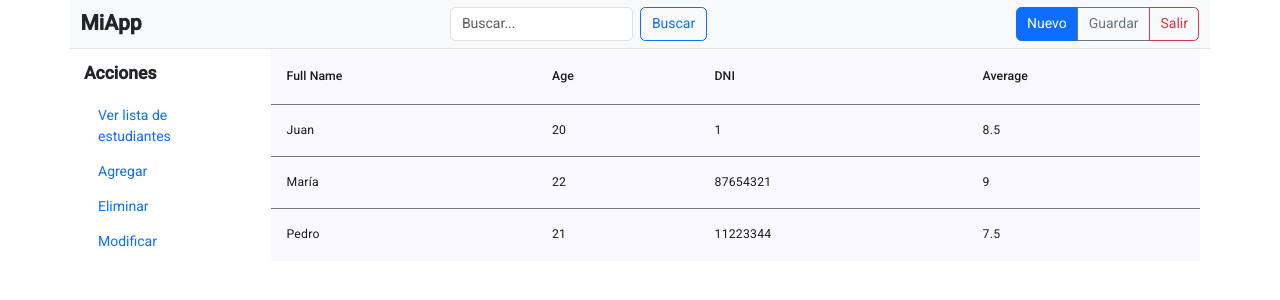
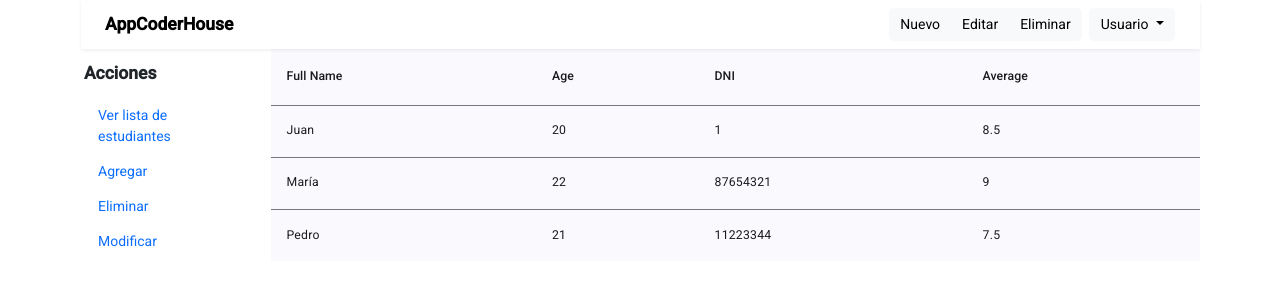
Before and after one commit to robermejia/primer_avance, an Angular app: page / in a window 1280 px wide. Shown: the top 300 px of the page. Built offline with nearby package versions, Linux system fonts and the light colour scheme.

Commit message:
feat: toolbar update

```diff
--- a/src/app/toolbar/toolbar.html
+++ b/src/app/toolbar/toolbar.html
@@ -1,22 +1,33 @@
-  <div class="container py-2 bg-light border-bottom">
-    <div class="d-flex flex-wrap align-items-center justify-content-between">
+<div class="container">
+  <!-- Toolbar superior -->
+  <nav class="toolbar navbar navbar-expand-lg shadow-sm px-3 py-2">
+    <div class="container-fluid">
 
-      <!-- Logo o Título -->
-      <a href="#" class="text-dark fs-4 fw-bold text-decoration-none">MiApp</a>
+      <!-- Logo / Marca -->
+      <a class="navbar-brand fw-bold" href="#">AppCoderHouse</a>
 
-      <!-- Buscador -->
-      <form class="d-flex my-2 my-lg-0" role="search">
-        <input class="form-control me-2" type="search" placeholder="Buscar..." aria-label="Buscar">
-        <button class="btn btn-outline-primary" type="submit">Buscar</button>
-      </form>
+      <!-- Acciones de la toolbar -->
+      <div class="btn-toolbar" role="toolbar" aria-label="Toolbar acciones">
+        <div class="btn-group me-2" role="group">
+          <button type="button" class="btn btn-light">Nuevo</button>
+          <button type="button" class="btn btn-light">Editar</button>
+          <button type="button" class="btn btn-light">Eliminar</button>
+        </div>
 
-      <!-- Botones de acción -->
-      <div class="btn-group">
-        <button type="button" class="btn btn-primary">Nuevo</button>
-        <button type="button" class="btn btn-outline-secondary">Guardar</button>
-        <button type="button" class="btn btn-outline-danger">Salir</button>
+        <!-- Usuario -->
+        <div class="dropdown">
+          <button class="btn btn-light dropdown-toggle" type="button" data-bs-toggle="dropdown">
+            Usuario
+          </button>
+          <ul class="dropdown-menu dropdown-menu-end">
+            <li><a class="dropdown-item" href="#">Perfil</a></li>
+            <li><a class="dropdown-item" href="#">Cerrar sesión</a></li>
+          </ul>
+        </div>
       </div>
+
     </div>
-  </div>
+  </nav>
+</div>
 
-  <script src="https://cdn.jsdelivr.net/npm/bootstrap@5.3.3/dist/js/bootstrap.bundle.min.js"></script>
+<script src="https://cdn.jsdelivr.net/npm/bootstrap@5.3.3/dist/js/bootstrap.bundle.min.js"></script>
```
